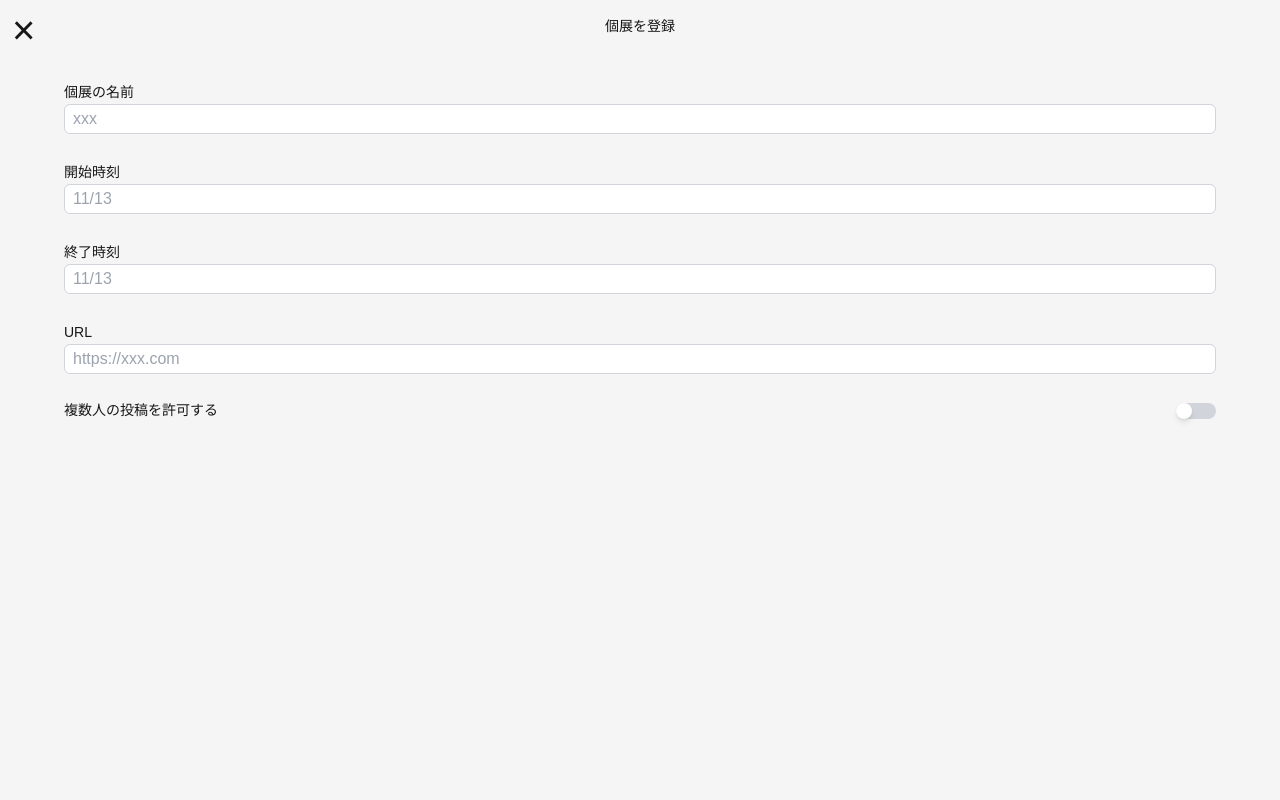
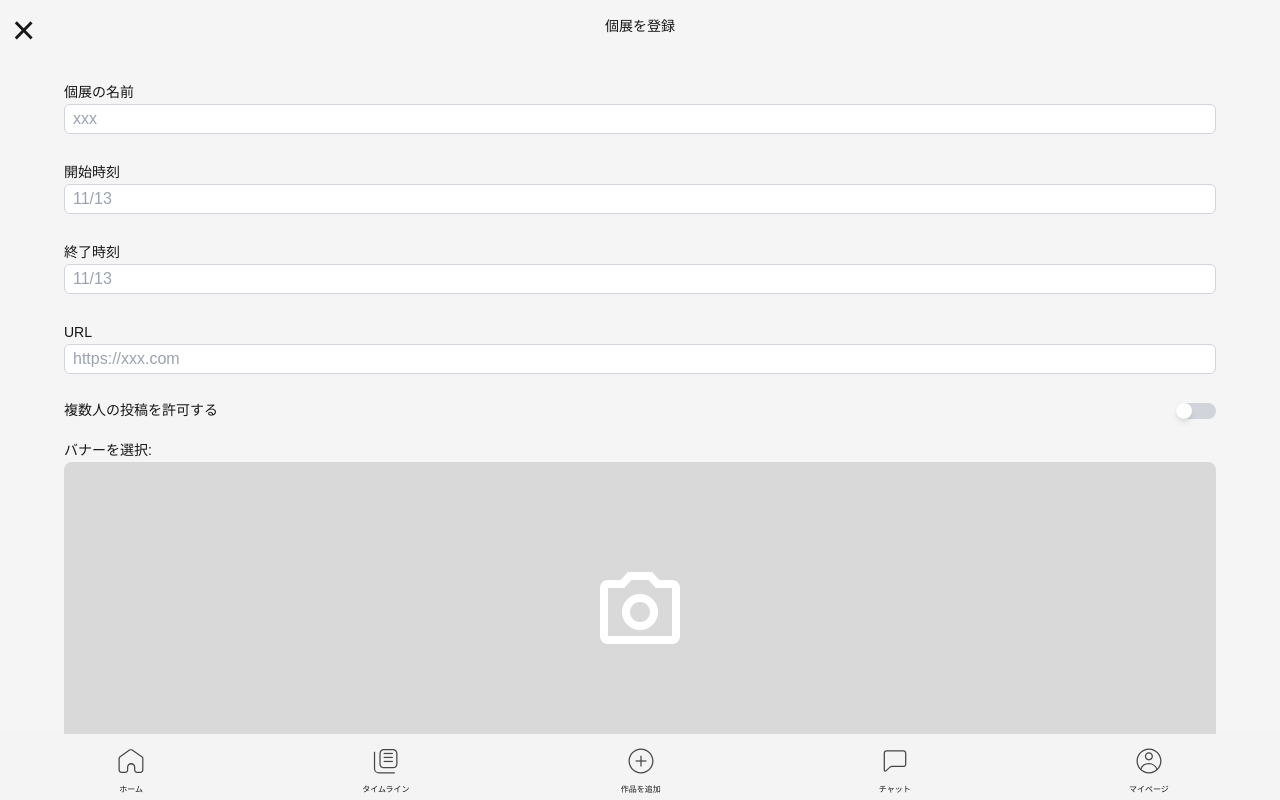
Before and after one commit to u-kai/koten, a Next.js app in the folder frontend/: page /koten/register in a window 1280 px wide. Built offline with nearby package versions, Linux system fonts and the light colour scheme.

Commit message:
add select banner

```diff
--- /dev/null
+++ b/frontend/app/components/koten/select-banner.tsx
@@ -0,0 +1,17 @@
+import nextConfig from "@/next.config";
+import Image from "next/image";
+export default function SelectBanner() {
+  return (
+    <div className="h-full">
+      <span className="text-[14px]">バナーを選択:</span>
+      <div className="w-full h-full bg-[#D9D9D9] rounded-lg flex justify-center">
+        <Image
+          width={80}
+          height={80}
+          src={`${nextConfig.basePath}/camera.svg`}
+          alt="img"
+        />
+      </div>
+    </div>
+  );
+}
--- a/frontend/app/koten/register/page.tsx
+++ b/frontend/app/koten/register/page.tsx
@@ -1,6 +1,8 @@
 "use client";
 import KotenInput from "@/app/components/koten/input";
+import SelectBanner from "@/app/components/koten/select-banner";
 import Toggle from "@/app/components/koten/toggle";
+import NavigationBar from "@/app/components/navigation-bar";
 import nextConfig from "@/next.config";
 import { useState } from "react";
 
@@ -52,6 +54,12 @@ export default function RegisterKoten() {
         <span className="text-[14px]">複数人の投稿を許可する</span>
         <Toggle value={isPublic} onChange={(v) => setIsPublic(v)} />
       </div>
+      <div className="absolute top-[430px] w-[90%] h-[300px] pt-2">
+        <SelectBanner />
+      </div>
+      <div className="fixed bottom-0 w-full">
+        <NavigationBar />
+      </div>
     </div>
   );
 }
```
Also changed, not shown: frontend/public/camera.svg (added).
